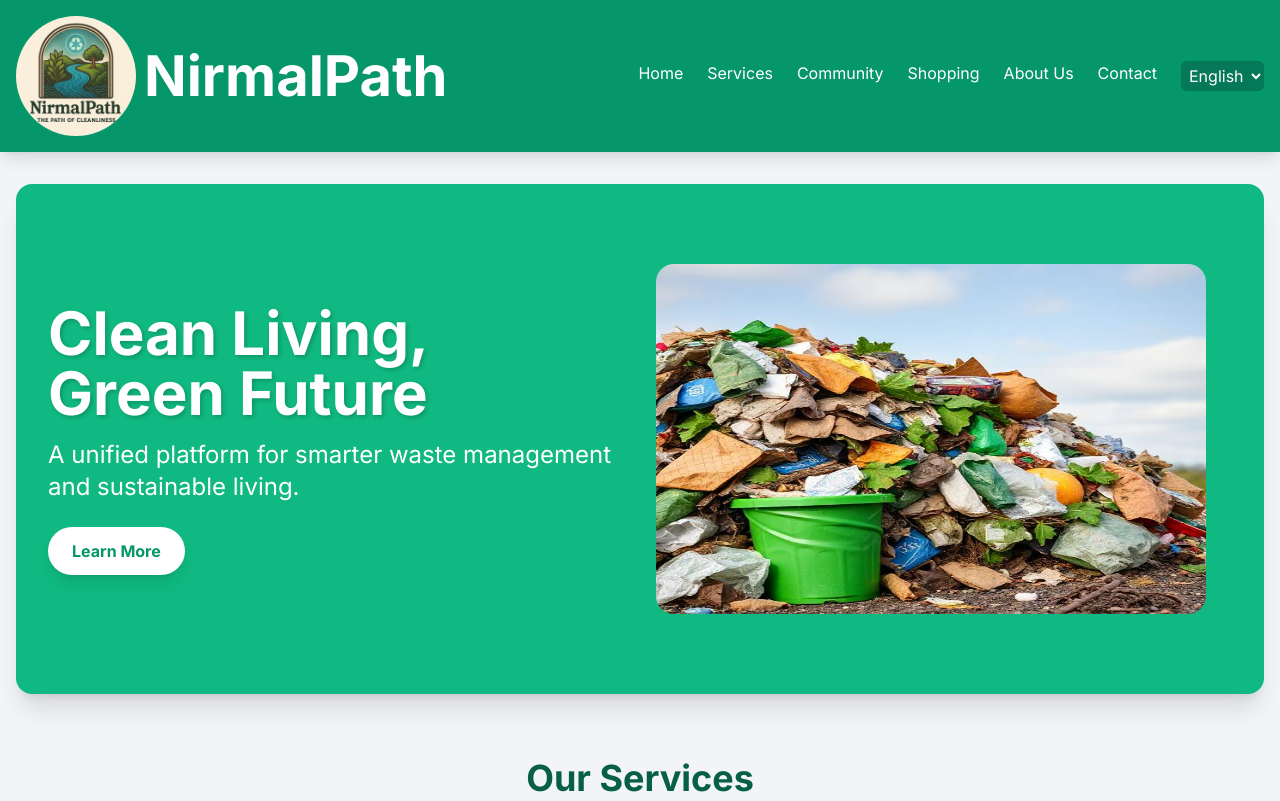
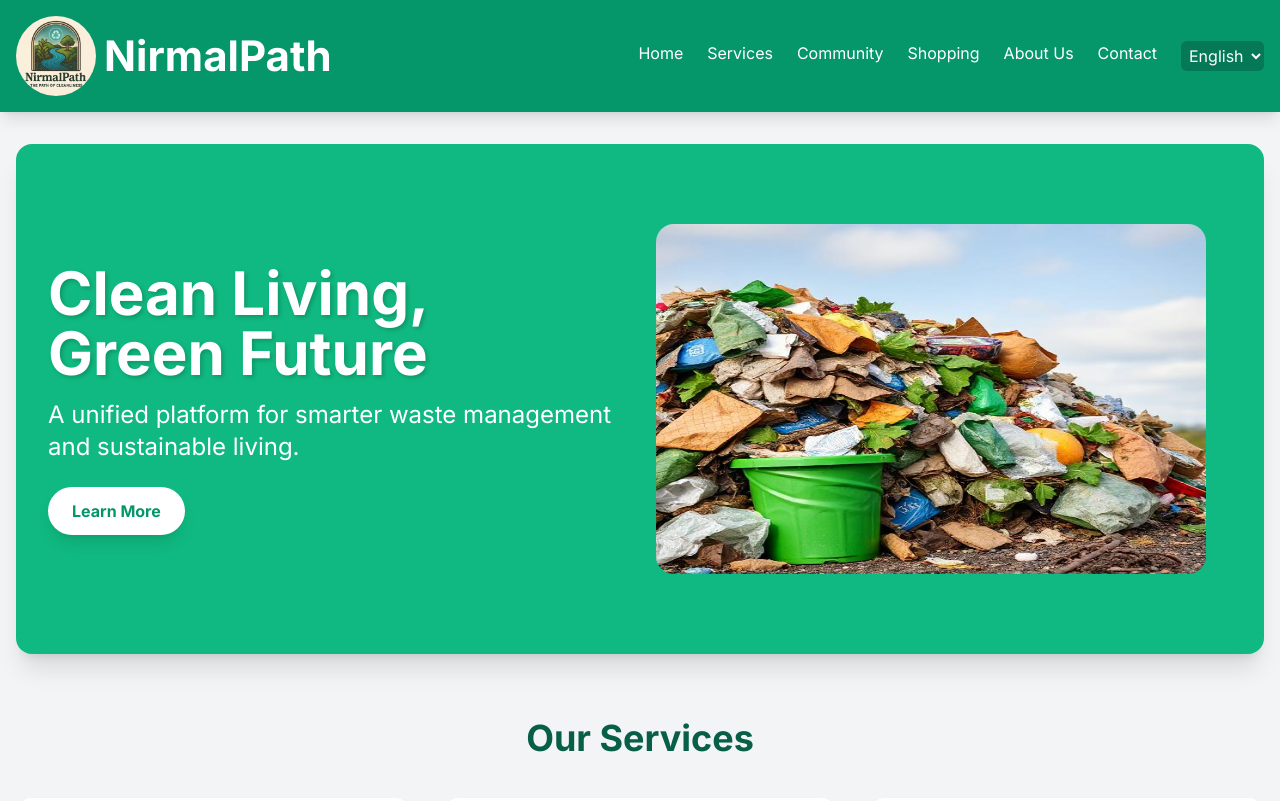
Before and after one commit to Anshsharma72/NirmalPath, a plain HTML site: page Index.html.html in a window 1280 px wide. Shown: the top 801 px of the page. Drawn offline with nearby package versions, Linux system fonts and the light colour scheme.

Commit message:
Update Index.html.html

```diff
--- a/Index.html.html
+++ b/Index.html.html
@@ -70,8 +70,8 @@
         .community{width:350px;height:350px;}
         .shop{width:350px;
         height:350px;}
-        .name{font-size:56px;}
-        .logo{width:120px;height:120px;border-radius:200px;}
+        .name{font-size:42px;}
+        .logo{width:80px;height:80px;border-radius:200px;}
         .rewards{width:350px;height:350px;}
         .dustbin{width:350px;height:350px;margin-bottom:24px;margin-left:24px;border-radius:14px;}
         .click{width:350px;height:350px;margin-left:24px;margin-bottom:18px;border-radius:14px;}
@@ -265,7 +265,7 @@
     <!-- Footer -->
     <footer class="bg-emerald-800 text-white py-8">
         <div class="container mx-auto px-4 text-center">
-            <p>&copy; 2025 Nirmal Path. All rights reserved.</p>
+            <p>&copy; 2025 NirmalPath. All rights reserved.</p>
             <div class="flex justify-center space-x-4 mt-4">
                 <a href="https://facebook.com" class="text-white hover:text-emerald-300"><i class="fab fa-facebook-f"></i></a>
                 <a href="https://twitter.com" class="text-white hover:text-emerald-300"><i class="fab fa-twitter"></i></a>
```
